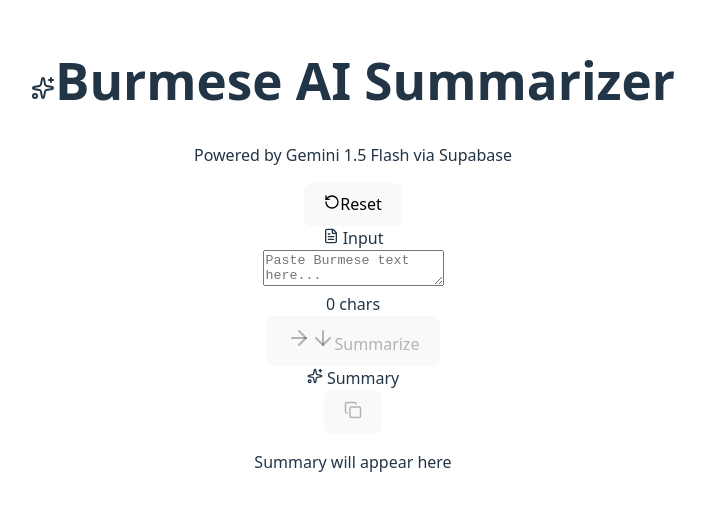
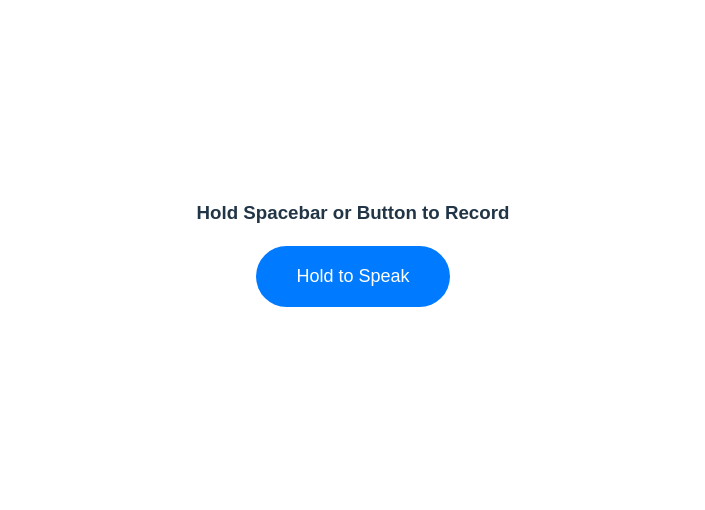
Before and after one commit to HlyamHtetKyaw/scratch-summerizer, a React (Vite) app: page / in a window 1280 px wide. Shown: the part 146-656 px from the top of the page, without its empty margins (287-992 px from the left). Built offline with nearby package versions, Linux system fonts and the light colour scheme.

Commit message:
[ADD] new transcribe

```diff
--- a/package.json
+++ b/package.json
@@ -10,13 +10,14 @@
     "preview": "vite preview"
   },
   "dependencies": {
+    "@supabase/supabase-js": "^2.90.1",
     "lucide-react": "^0.562.0",
     "react": "^19.2.0",
     "react-dom": "^19.2.0"
   },
   "devDependencies": {
     "@eslint/js": "^9.39.1",
-    "@types/node": "^24.10.1",
+    "@types/node": "^24.10.8",
     "@types/react": "^19.2.5",
     "@types/react-dom": "^19.2.3",
     "@vitejs/plugin-react": "^5.1.1",
--- a/src/App.tsx
+++ b/src/App.tsx
@@ -3,13 +3,14 @@
 import viteLogo from '/vite.svg'
 import './App.css'
 import BurmeseSummarizer from './component/BurmeseSummarizer'
+import VoiceInput from './component/Transcribe'
 
 function App() {
   const [count, setCount] = useState(0)
 
   return (
     <>
-      <BurmeseSummarizer/>
+      <VoiceInput/>
     </>
   )
 }
--- /dev/null
+++ b/src/component/Transcribe.tsx
@@ -0,0 +1,139 @@
+import React, { useState, useRef } from 'react';
+import { createClient } from '@supabase/supabase-js';
+
+// Initialize Supabase Client
+const supabase = createClient(
+  import.meta.env.VITE_SUPABASE_URL,
+  import.meta.env.VITE_SUPABASE_ANON_KEY
+);
+
+const VoiceInput: React.FC = () => {
+  const [isRecording, setIsRecording] = useState(false);
+  const [transcription, setTranscription] = useState<string>("");
+  const [isLoading, setIsLoading] = useState(false);
+
+  // ✅ Properly typed refs
+  const mediaRecorderRef = useRef<MediaRecorder | null>(null);
+  const chunksRef = useRef<Blob[]>([]);
+
+  // 1️⃣ Start Recording
+  const startRecording = async () => {
+    try {
+      const stream = await navigator.mediaDevices.getUserMedia({ audio: true });
+
+      const mediaRecorder = new MediaRecorder(stream);
+      mediaRecorderRef.current = mediaRecorder;
+      chunksRef.current = [];
+
+      mediaRecorder.ondataavailable = (event: BlobEvent) => {
+        if (event.data.size > 0) {
+          chunksRef.current.push(event.data);
+        }
+      };
+
+      mediaRecorder.start();
+      setIsRecording(true);
+    } catch (error) {
+      console.error("Error accessing microphone:", error);
+      alert("Microphone access denied.");
+    }
+  };
+
+  // 2️⃣ Stop Recording & Send to Supabase
+  const stopRecording = () => {
+    if (!mediaRecorderRef.current) return;
+
+    mediaRecorderRef.current.onstop = async () => {
+      setIsLoading(true);
+
+      const audioBlob = new Blob(chunksRef.current, {
+        type: 'audio/webm'
+      });
+
+      const reader = new FileReader();
+      reader.readAsDataURL(audioBlob);
+
+      reader.onloadend = async () => {
+        if (!reader.result) return;
+
+        const base64Audio = reader.result
+          .toString()
+          .split(',')[1]; // remove data prefix
+
+        try {
+          const { data, error } = await supabase.functions.invoke('transcribe', {
+            body: {
+              audio: base64Audio,
+              mimeType: 'audio/webm'
+            }
+          });
+
+          if (error) throw error;
+
+          setTranscription(data?.transcription ?? "");
+        } catch (err) {
+          console.error("Transcription error:", err);
+          setTranscription("Error transcribing audio.");
+        } finally {
+          setIsLoading(false);
+        }
+      };
+    };
+
+    mediaRecorderRef.current.stop();
+    setIsRecording(false);
+
+    // ✅ Release microphone
+    mediaRecorderRef.current.stream
+      .getTracks()
+      .forEach(track => track.stop());
+  };
+
+  return (
+    <div style={{ padding: '20px', textAlign: 'center', fontFamily: 'sans-serif' }}>
+      <h3>Hold Spacebar or Button to Record</h3>
+
+      <button
+        onMouseDown={startRecording}
+        onMouseUp={stopRecording}
+        onTouchStart={startRecording}
+        onTouchEnd={stopRecording}
+        style={{
+          padding: '20px 40px',
+          fontSize: '18px',
+          borderRadius: '50px',
+          border: 'none',
+          backgroundColor: isRecording ? '#ff4d4d' : '#007bff',
+          color: 'white',
+          cursor: 'pointer',
+          userSelect: 'none',
+          transition: 'transform 0.1s'
+        }}
+        onMouseEnter={(e) => (e.currentTarget.style.transform = 'scale(1.05)')}
+        onMouseLeave={(e) => (e.currentTarget.style.transform = 'scale(1)')}
+      >
+        {isRecording ? "Listening..." : "Hold to Speak"}
+      </button>
+
+      <div style={{ marginTop: '20px' }}>
+        {isLoading && <p>Processing audio...</p>}
+
+        {transcription && (
+          <div
+            style={{
+              marginTop: '20px',
+              padding: '15px',
+              border: '1px solid #ddd',
+              borderRadius: '8px'
+            }}
+          >
+            <strong>Transcription:</strong>
+            <p>{transcription}</p>
+          </div>
+        )}
+      </div>
+    </div>
+  );
+};
+
+export default VoiceInput;
```
Also changed, not shown: 2 other files (tests, documents, lock files or other folders).
